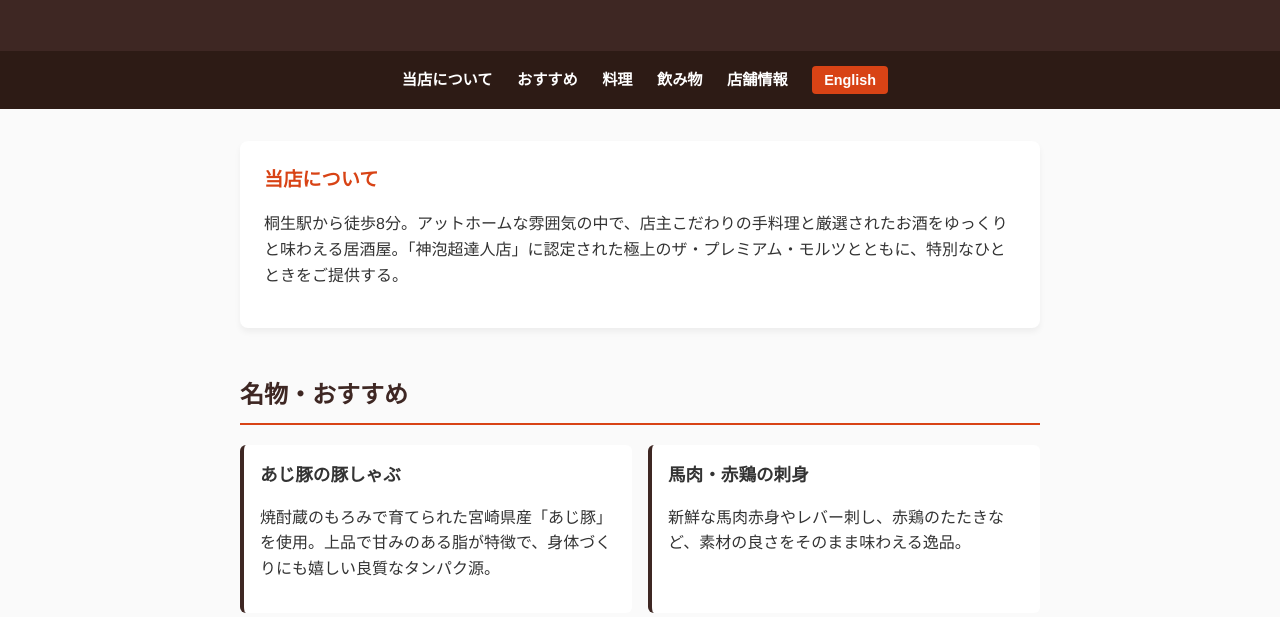
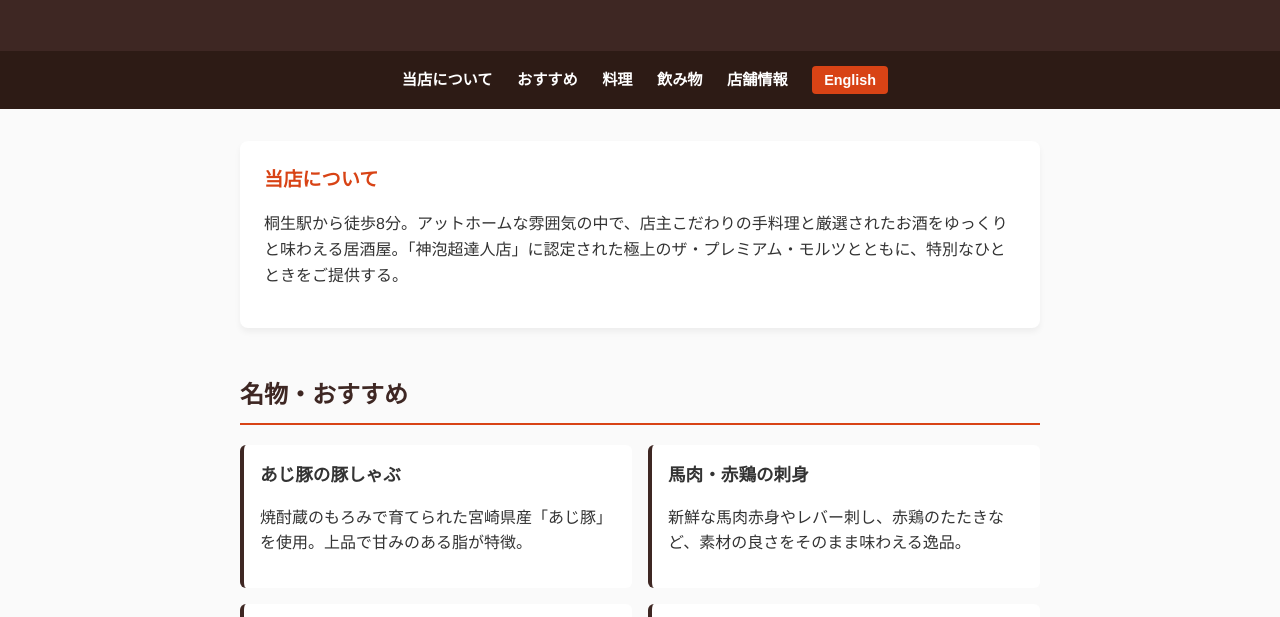
Before and after one commit to kirisei/ochi-website, a plain HTML site: page index.html in a window 1280 px wide. Shown: the part 149-766 px from the top of the page. Drawn offline with Linux system fonts and the light colour scheme.

Commit message:
Update index.html

```diff
--- a/index.html
+++ b/index.html
@@ -91,7 +91,7 @@
             <div class="menu-item">
                 <h3><span class="lang-ja">あじ豚の豚しゃぶ</span><span class="lang-en">Aji Pork Shabu-Shabu</span></h3>
                 <p>
-                    <span class="lang-ja">焼酎蔵のもろみで育てられた宮崎県産「あじ豚」を使用。上品で甘みのある脂が特徴で、身体づくりにも嬉しい良質なタンパク源。</span>
+                    <span class="lang-ja">焼酎蔵のもろみで育てられた宮崎県産「あじ豚」を使用。上品で甘みのある脂が特徴。</span>
                     <span class="lang-en">Made with "Aji Pork" from Miyazaki, raised on shochu mash. Features elegant, sweet fat and serves as a high-quality protein source.</span>
                 </p>
             </div>
```
